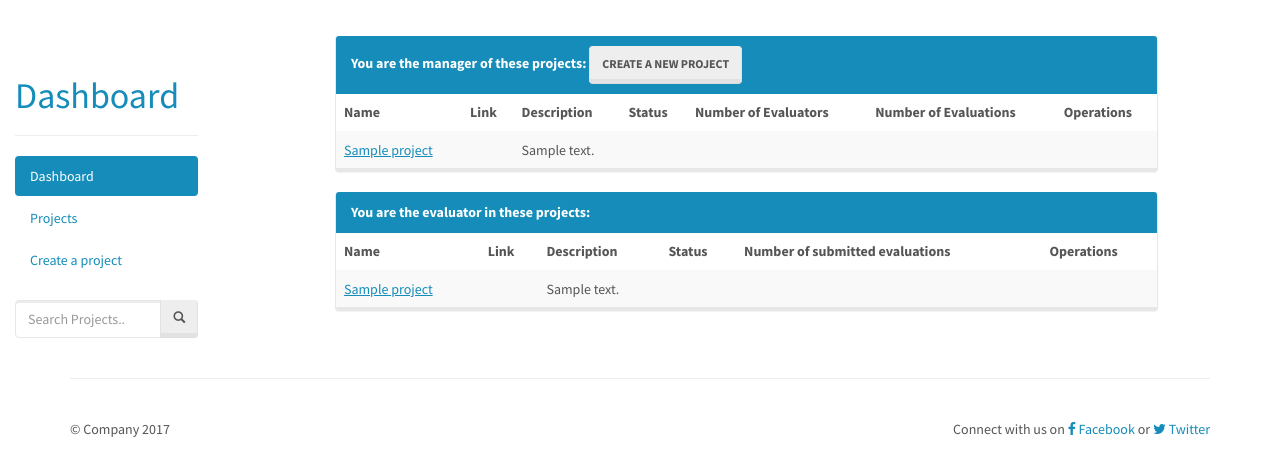
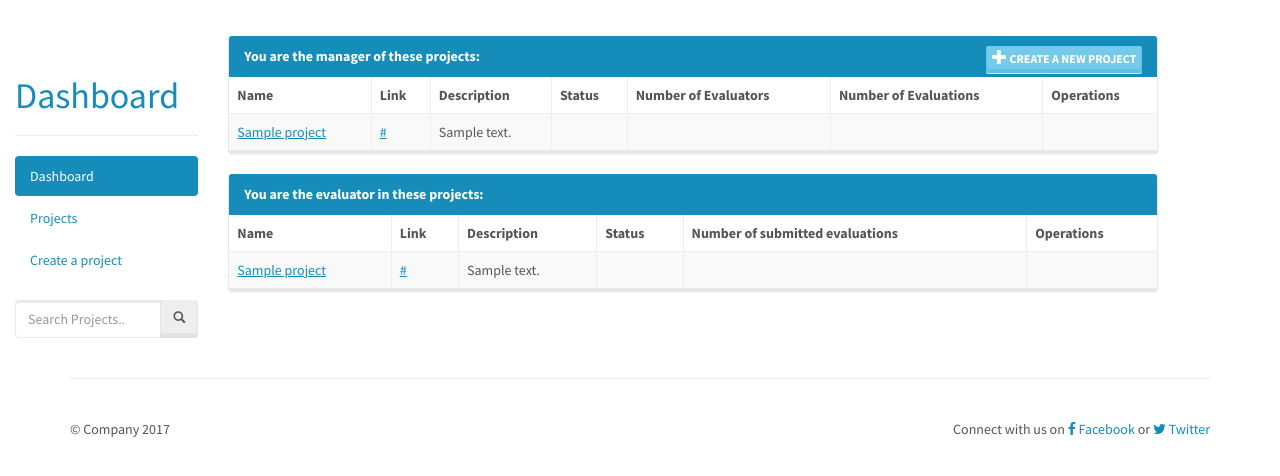
Before and after one commit to boogh/she, a Django app: template SHE34/src/HE3/templates/HE3/dashboard.html in a window 1280 px wide. Shown: the part 54-530 px from the top of the page. Run offline with Django 3.2, Linux system fonts and the light colour scheme; the template is opened without the code that fills it: most values are stand-ins (such as "Sample title", 1, 10 or a date in 2020); some libraries are stand-ins or nearby versions; some web fonts are replaced.

Commit message:
working on look and feels of tables in dashboard

```diff
--- a/SHE34/src/HE3/templates/HE3/dashboard.html
+++ b/SHE34/src/HE3/templates/HE3/dashboard.html
@@ -1,17 +1,20 @@
 {% extends "HE3/baseHE.html" %}
 {% load staticfiles %}
 {% block content %}
-    <div class="col-sm-offset-1 col-sm-8">
+    <div class="col-sm-9">
 
         {% if asmanager %}
 
             <div class="panel panel-primary">
                 <div class="panel-heading"> <strong>You are the manager of these projects:</strong>
-                    <a class="btn btn-default align-right" href="{% url 'profiles:dashboard:project_create' %}"> Create a new Project</a>
+                    <a class="btn btn-info btn-xs pull-right" href="{% url 'profiles:dashboard:project_create' %}">
+                        <span class="glyphicon glyphicon-plus myglyphicon" aria-hidden="true"></span>
+                        Create a new Project
+                    </a>
 
                 </div>
-
-                <table class="table table-striped table-hover">
+                <div class="table-responsive">
+                    <table class="table  table-bordered table-striped table-hover">
                         <thead>
                         <tr>
                             <th>Name</th>
@@ -27,7 +30,7 @@
                         {% for project in asmanager %}
                             <tr>
                                 <td> <a href="{% url 'profiles:dashboard:project_detail' project.id %}"> {{ project.name }} </a></td>
-                            <td></td>
+                                <td><a href="{{ project.link }}">{{ project.link }} </a> </td>
                                 <td>{{ project.description }}</td>
                                 <td></td>
                                 <td></td>
@@ -38,21 +41,21 @@
                         {% endfor %}
                         </tbody>
                     </table>
-
+                </div>
 
             </div>
 
         {% else %}
             <div class="page-header "> <h3 class="text-primary">You do not have any project as manager. Create a new one!</h3>
-                <div class="text-center"> <a class="btn btn-info" href="{% url 'profiles:dashboard:project_create' %}"> Create a new Project</a></div>
+                <div class="text-right"> <a class="btn btn-info" href="{% url 'profiles:dashboard:project_create' %}"> Create a new Project</a></div>
             </div>
         {% endif %}
 
         {% if asevalutor %}
             <div class="panel panel-primary">
                 <div class="panel-heading"><strong>You are the evaluator in these projects:</strong></div>
-
-                <table class="table table-striped table-hover">
+                <div class="table-responsive">
+                    <table class="table table-bordered table-striped table-hover">
                         <thead>
                         <tr>
                             <th>Name</th>
@@ -67,7 +70,7 @@
                         {% for project in asevalutor %}
                             <tr>
                                 <td> <a href="{% url 'profiles:dashboard:project_detail_for_evaluator' project.id %}"> {{ project.name}}  </a>  </td>
-                            <td> </td>
+                                <td><a href="{{ project.link }}">{{ project.link }} </a> </td>
                                 <td>{{ project.description }} </td>
 
                                 <td> </td>
@@ -80,7 +83,7 @@
                         {% endfor %}
                         </tbody>
                     </table>
-
+                </div>
             </div>
         {% endif %}
 
--- a/SHE34/src/static/site/css/main.css
+++ b/SHE34/src/static/site/css/main.css
@@ -180,3 +180,13 @@ body>.navbar-transparent {
 .form-box form .form-control:focus {
   z-index: 2;
 }
+
+.myglyphicon{
+    font-size: 15px;
+
+}
+
+.thead{
+    background-color: transparent;
+
+}
--- a/SHE34/src/templates/base.html
+++ b/SHE34/src/templates/base.html
@@ -69,8 +69,9 @@
 
                                 <ul class="dropdown-menu" role="menu">
                                     <li><a href="{% url 'profiles:show_self' %}">Profile</a></li>
+                                    <li><a href="{% url 'profiles:dashboard:user-dashboard' %}"> Dashboard </a></li>
                                     <li><a href="{% url 'accounts:logout' %}">Logout</a></li>
-                      <li><a href="{% url 'profiles:dashboard:user-dashboard' %}"> Dashboard </a></li>
+
                                 </ul>
                             </li>
                         {% endif %}
```
Lines whose indentation alone changed are shown as unchanged.
